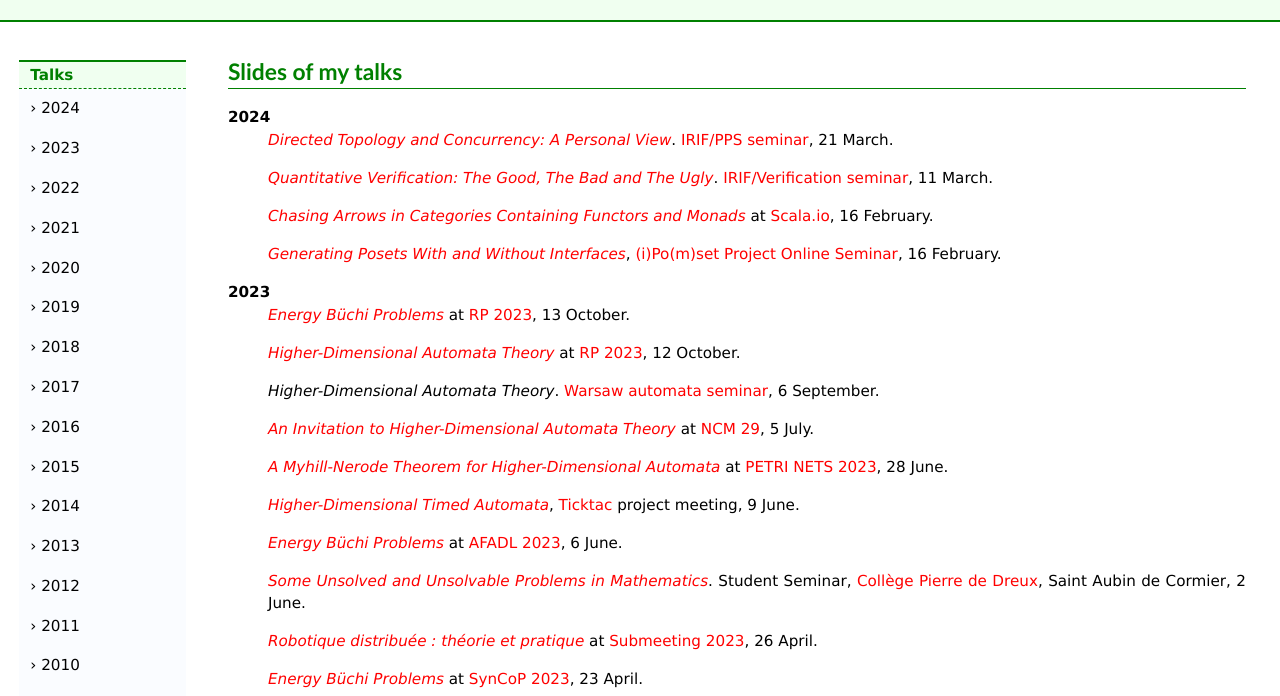
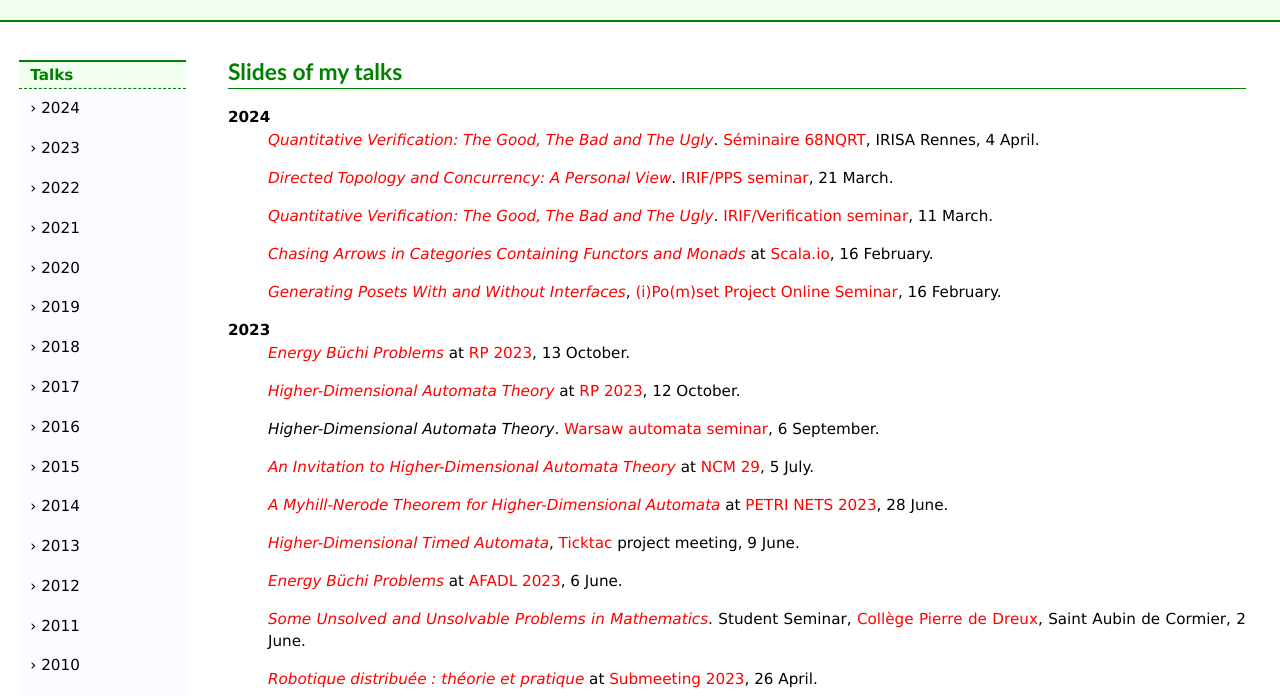
Before and after one commit to ulifahrenberg/ulifahrenberg.github.io, a plain HTML site: page talks.html in a window 1280 px wide. Shown: the part 94-790 px from the top of the page. Drawn offline with Linux system fonts and the light colour scheme.

Commit message:
add 68nqrt

```diff
--- a/talks.html
+++ b/talks.html
@@ -61,6 +61,10 @@
       <p><dl>
 
 	  <dt id="2024">2024</dt>
+
+	  <dd><em><a href="Research/2024/fahrenberg24s-68nqrt.pdf">Quantitative Verification: The Good, The Bad and The Ugly</a></em>.
+	    <a href="http://68nqrt.inria.fr/">Séminaire 68NQRT</a>, IRISA Rennes,
+	    4 April.</dd>
 
 	  <dd><em><a href="Research/2024/fahrenberg24s-irif2.pdf">Directed Topology and Concurrency: A Personal View</a></em>.
 	    <a href="https://www.irif.fr/seminaires/pps/">IRIF/PPS seminar</a>,
@@ -177,10 +181,9 @@
 		Hoare et les lois de programmation</a></em>.
 	    Student Seminar, EPITA Rennes, 21 December.</dd>
 
-	  <dd><em><a href="Research/2021/fahrenberg21s-68nqrt.pdf">Posets
-		with Interfaces as a Model for
-		Concurrency</a></em>.  <a href="http://68nqrt.inria.fr/">Séminaire
-	      68NQRT</a>, IRISA Rennes, 16 November.</dd>
+	  <dd><em><a href="Research/2021/fahrenberg21s-68nqrt.pdf">Posets with Interfaces as a Model for Concurrency</a></em>.
+	    <a href="http://68nqrt.inria.fr/">Séminaire 68NQRT</a>, IRISA Rennes,
+	    16 November.</dd>
 
 	  <dd><em><a href="Research/2021/fahrenberg21s-ramics.pdf">Languages
 		of Higher-Dimensional Automata</a></em>
```
